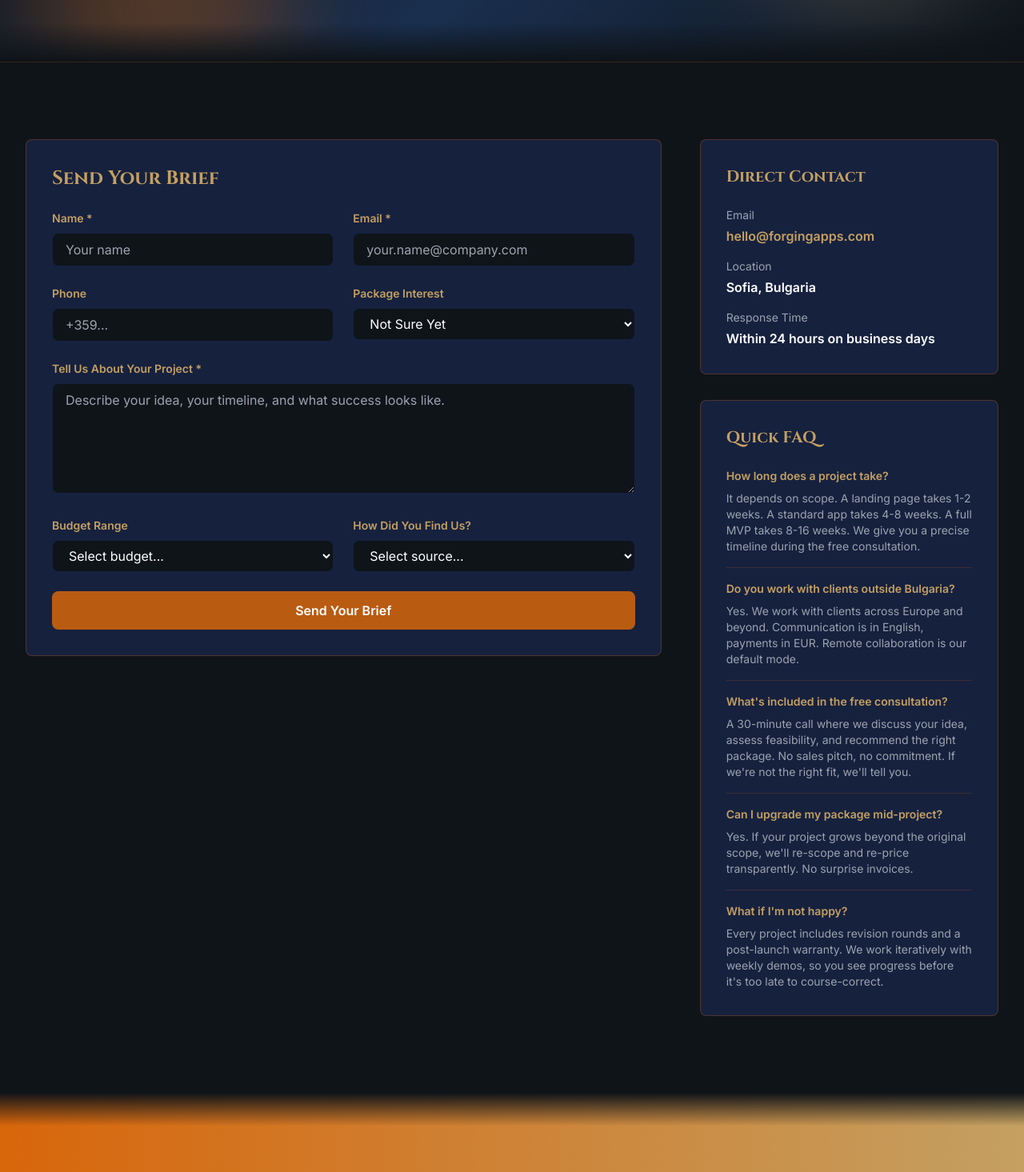
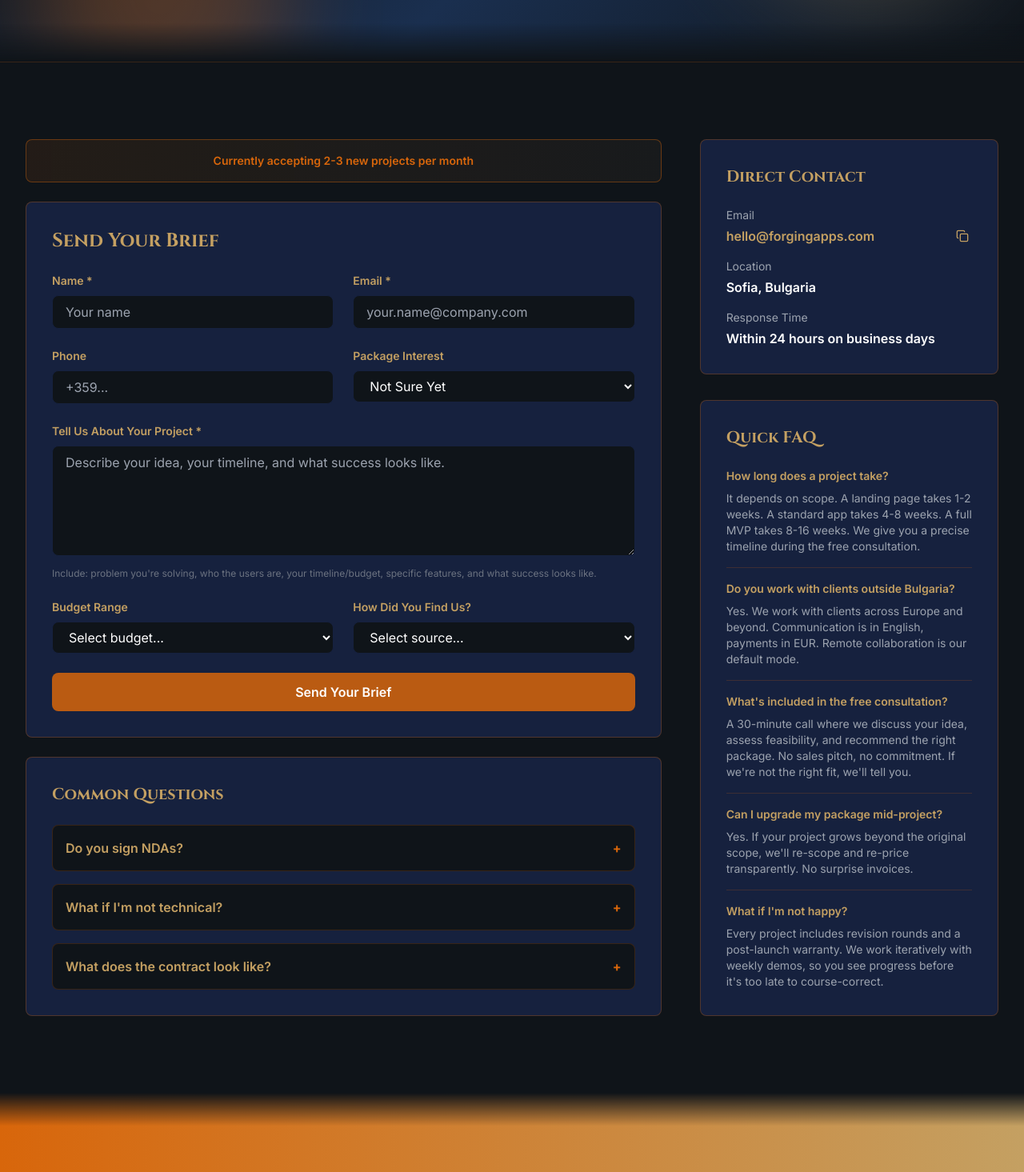
Before and after one commit to itsvetkov1/forgingapps-website, a Next.js app: page /contact in a window 1280 px wide. Shown: the part 308-1773 px from the top of the page at 80% size. Built offline with nearby package versions, Linux system fonts and the light colour scheme.

Commit message:
[hermes] update: improve contact page with success message, FAQ, and scarcity signal (WEB-012)

```diff
--- a/app/contact/page.tsx
+++ b/app/contact/page.tsx
@@ -1,5 +1,6 @@
 import Hero from '@/components/Hero'
 import ContactForm from '@/components/ContactForm'
+import CopyEmailButton from '@/components/CopyEmailButton'
 import { Metadata } from 'next'
 
 export const metadata: Metadata = {
@@ -15,6 +16,21 @@ export const metadata: Metadata = {
   description: 'Get a free 30-minute consultation. Tell us about your project and we\'ll recommend the right package. Response within 24 hours.',
 }
 
+const FAQ_ITEMS = [
+  {
+    question: 'Do you sign NDAs?',
+    answer: 'Yes. We are happy to sign non-disclosure agreements before any detailed discussion. Your project ideas are treated with strict confidentiality.',
+  },
+  {
+    question: 'What if I\'m not technical?',
+    answer: 'That is exactly who we work best with. We guide you through every step -- scoping, requirements, design decisions, launch -- without assuming you know what a REST API is.',
+  },
+  {
+    question: 'What does the contract look like?',
+    answer: 'A simple, transparent agreement covering scope, timeline, milestones, and payment schedule. No legal fine print designed to trap you. You get exactly what we agree on in writing.',
+  },
+]
+
 export default function Contact() {
   return (
     <>
@@ -28,14 +44,39 @@ export default function Contact() {
         <div className="container-custom">
           <div className="grid grid-cols-1 lg:grid-cols-3 gap-12">
             {/* Form */}
-            <div className="lg:col-span-2">
+            <div className="lg:col-span-2 space-y-6">
+              {/* Scarcity signal */}
+              <div className="bg-gradient-to-r from-forge-ember/10 to-forge-gold/5 border border-forge-ember/40 rounded-lg px-6 py-4">
+                <p className="text-forge-ember text-sm font-semibold text-center">
+                  Currently accepting 2-3 new projects per month
+                </p>
+              </div>
+
               <div className="bg-forge-stone border border-forge-ember/30 rounded-lg p-8">
                 <h2 className="font-cinzel text-2xl font-bold text-forge-gold mb-6">Send Your Brief</h2>
                 <ContactForm />
               </div>
+
+              {/* FAQ below form */}
+              <div className="bg-forge-stone border border-forge-ember/30 rounded-lg p-8">
+                <h3 className="font-cinzel text-xl font-bold text-forge-gold mb-6">Common Questions</h3>
+                <div className="space-y-4">
+                  {FAQ_ITEMS.map((item) => (
+                    <details key={item.question} className="group bg-forge-dark border border-forge-ember/20 rounded-lg">
+                      <summary className="flex items-center justify-between cursor-pointer p-4 font-semibold text-forge-gold hover:text-forge-ember transition list-none">
+                        {item.question}
+                        <span className="text-forge-ember group-open:rotate-45 transition-transform font-bold">+</span>
+                      </summary>
+                      <div className="px-4 pb-4 pt-1 text-gray-400 text-sm leading-relaxed border-t border-forge-ember/10">
+                        {item.answer}
+                      </div>
+                    </details>
+                  ))}
+                </div>
+              </div>
             </div>
 
-            {/* Contact Info & FAQ */}
+            {/* Contact Info Sidebar */}
             <div className="space-y-8">
               {/* Direct Contact */}
               <div className="bg-forge-stone border border-forge-ember/30 rounded-lg p-8">
@@ -43,9 +84,12 @@ export default function Contact() {
                 <div className="space-y-4">
                   <div>
                     <p className="text-gray-400 text-sm mb-1">Email</p>
-                    <a href="mailto:hello@forgingapps.com" className="text-forge-gold font-semibold hover:text-forge-ember transition">
-                      hello@forgingapps.com
-                    </a>
+                    <div className="flex items-center gap-2">
+                      <a href="mailto:hello@forgingapps.com" className="text-forge-gold font-semibold hover:text-forge-ember transition flex-1">
+                        hello@forgingapps.com
+                      </a>
+                      <CopyEmailButton />
+                    </div>
                   </div>
                   <div>
                     <p className="text-gray-400 text-sm mb-1">Location</p>
@@ -58,7 +102,7 @@ export default function Contact() {
                 </div>
               </div>
 
-              {/* FAQ */}
+              {/* Existing FAQ */}
               <div className="bg-forge-stone border border-forge-ember/30 rounded-lg p-8">
                 <h3 className="font-cinzel text-xl font-bold text-forge-gold mb-6">Quick FAQ</h3>
                 <div className="space-y-4 text-sm">
--- a/components/ContactForm.tsx
+++ b/components/ContactForm.tsx
@@ -1,6 +1,7 @@
 'use client'
 
 import { useState } from 'react'
+import Link from 'next/link'
 
 interface ContactFormProps {
   packagePreselect?: string
@@ -65,9 +66,36 @@ export default function ContactForm({ packagePreselect }: ContactFormProps) {
   if (submitted) {
     return (
       <div className="bg-forge-stone border border-forge-gold rounded-lg p-8 text-center">
-        <div className="text-4xl mb-4">✓</div>
-        <h3 className="font-cinzel text-2xl font-bold text-forge-gold mb-2">Brief Received</h3>
-        <p className="text-gray-400">We'll respond within 24 hours on business days.</p>
+        <div className="text-5xl mb-4">✓</div>
+        <h3 className="font-cinzel text-2xl font-bold text-forge-gold mb-2">We Got Your Message!</h3>
+        <p className="text-gray-300 mb-6">Here's what happens next:</p>
+        <div className="text-left space-y-3 mb-6 bg-forge-dark rounded-lg p-4 border border-forge-ember/20">
+          <div className="flex items-start gap-3">
+            <span className="text-forge-ember font-bold">1.</span>
+            <p className="text-gray-300 text-sm">We read your brief carefully — usually same day.</p>
+          </div>
+          <div className="flex items-start gap-3">
+            <span className="text-forge-ember font-bold">2.</span>
+            <p className="text-gray-300 text-sm">We prepare a quick assessment: fit, approach, ballpark.</p>
+          </div>
+          <div className="flex items-start gap-3">
+            <span className="text-forge-ember font-bold">3.</span>
+            <p className="text-gray-300 text-sm">You hear from us within 24 hours on business days.</p>
+          </div>
+        </div>
+        <p className="text-gray-400 text-sm mb-4">Want to see our work first?</p>
+        <a href="/demo/veloura-support" className="text-forge-gold text-sm font-semibold hover:text-forge-ember transition">
+          Try the live demo →
+        </a>
+        <div className="mt-4 pt-4 border-t border-forge-ember/20">
+          <button
+            type="button"
+            onClick={() => setSubmitted(false)}
+            className="text-gray-500 text-xs hover:text-gray-300 transition"
+          >
+            ← Send another message
+          </button>
+        </div>
       </div>
     )
   }
@@ -142,6 +170,9 @@ export default function ContactForm({ packagePreselect }: ContactFormProps) {
           rows={5}
           className="w-full bg-forge-dark border border-forge-stone rounded-lg px-4 py-2 text-white focus:outline-none focus:border-forge-gold transition"
         ></textarea>
+        <p className="text-gray-500 text-xs mt-2">
+          Include: problem you're solving, who the users are, your timeline/budget, specific features, and what success looks like.
+        </p>
       </div>
 
       <div className="grid grid-cols-1 md:grid-cols-2 gap-6">
--- /dev/null
+++ b/components/CopyEmailButton.tsx
@@ -0,0 +1,29 @@
+'use client'
+
+import { useState } from 'react'
+import { Copy, CheckCheck } from 'lucide-react'
+
+export default function CopyEmailButton() {
+  const [copied, setCopied] = useState(false)
+
+  const handleCopy = async () => {
+    try {
+      await navigator.clipboard.writeText('hello@forgingapps.com')
+      setCopied(true)
+      setTimeout(() => setCopied(false), 2000)
+    } catch {
+      // fallback silently
+    }
+  }
+
+  return (
+    <button
+      type="button"
+      onClick={handleCopy}
+      className="text-forge-gold hover:text-forge-ember transition p-1"
+      title="Copy email address"
+    >
+      {copied ? <CheckCheck size={16} /> : <Copy size={16} />}
+    </button>
+  )
+}
```
